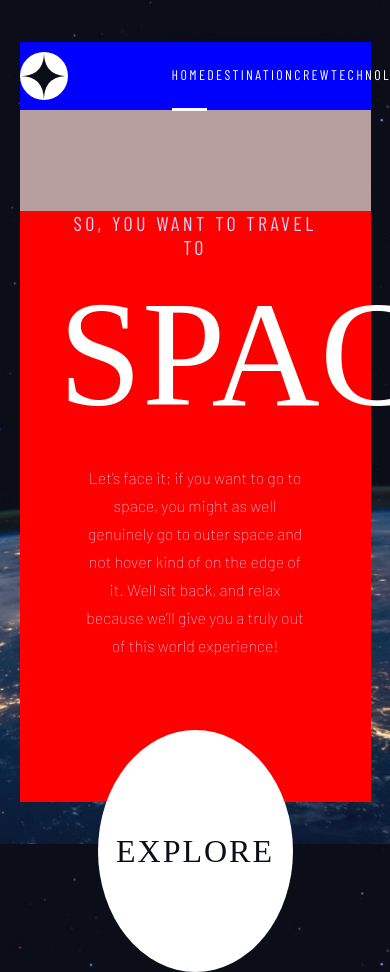
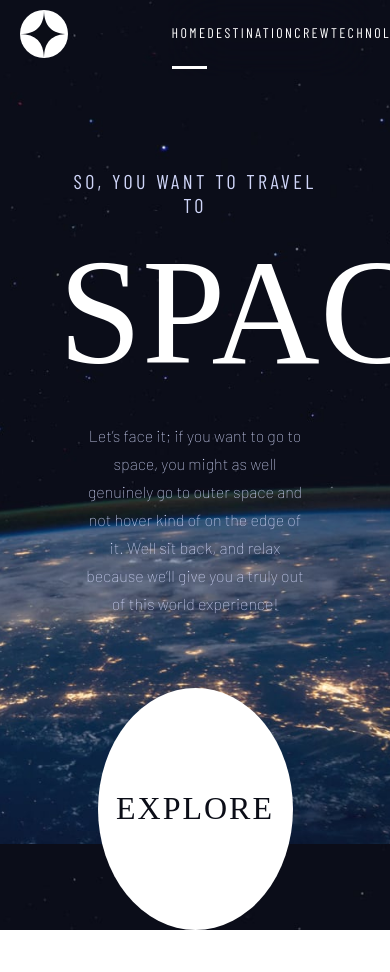
Before and after one commit to AkhatorEnosa/space-tourism-website-main, a plain HTML site: page index.html in a window 390 px wide. Shown: the top 972 px of the page. After the commit the page ends 930 px from the top, so only its background shows below. Drawn offline with nearby package versions, Linux system fonts and the light colour scheme; a web font is replaced by a local one.

Commit message:
tablet screen only with width 768px responsive

```diff
--- a/assets/css/style-index.css
+++ b/assets/css/style-index.css
@@ -204,8 +204,9 @@ body {
   height: 90vh;
   display: flex;
   flex-direction: column;
-  /* justify-content: space-around; */
-  background: rgb(182, 158, 158);
+  justify-content: space-between;
+  align-self: flex-start;
+  /* background: rgb(182, 158, 158); */
 }
 
 .container .line {
@@ -219,7 +220,7 @@ body {
   justify-content: space-between;
   height: 8vh;
   align-items: center;
-  background: blue;
+  /* background: blue; */
 }
 
 .glass {
@@ -276,7 +277,7 @@ body {
   /* flex-direction: row; */
   justify-content: center;
   height: auto;
-  background-color: red;
+  /* background-color: red; */
   margin-top: -150px;
 }
 
```
